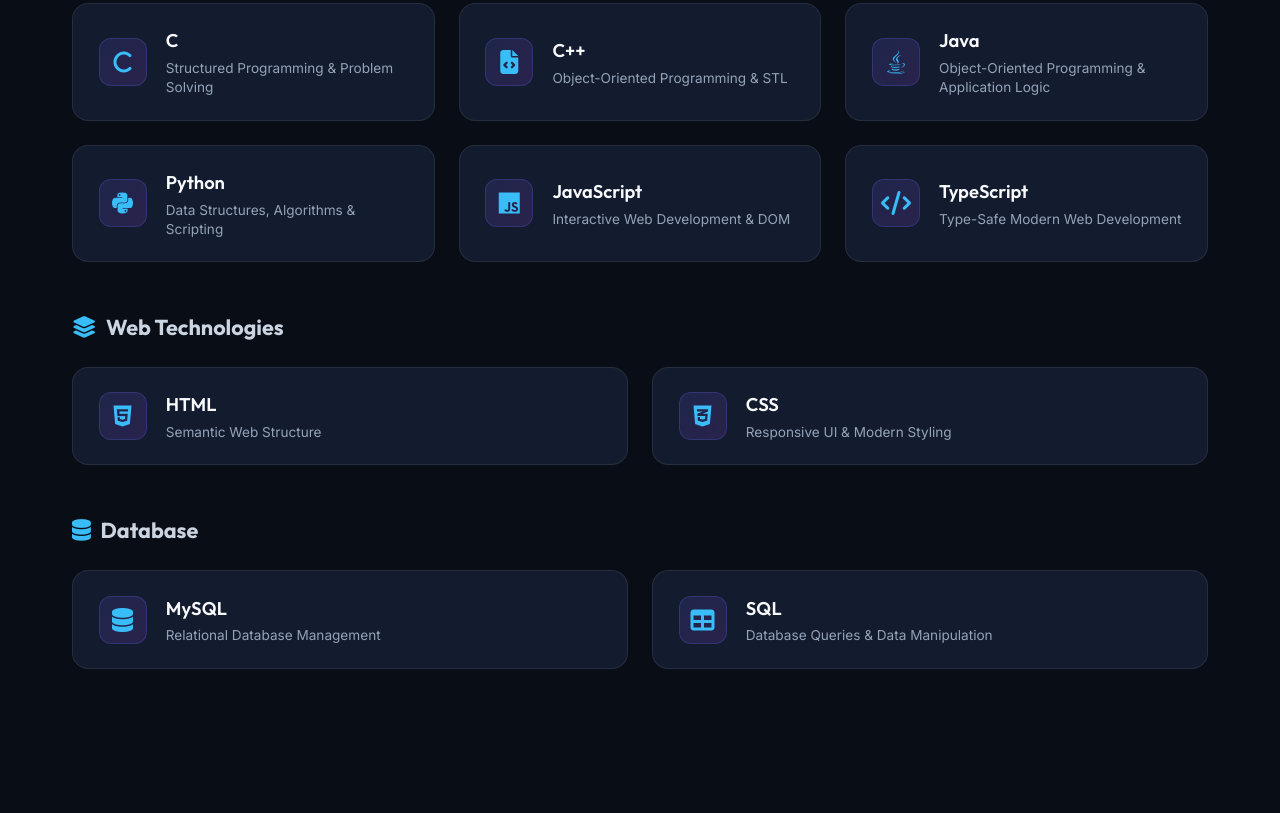
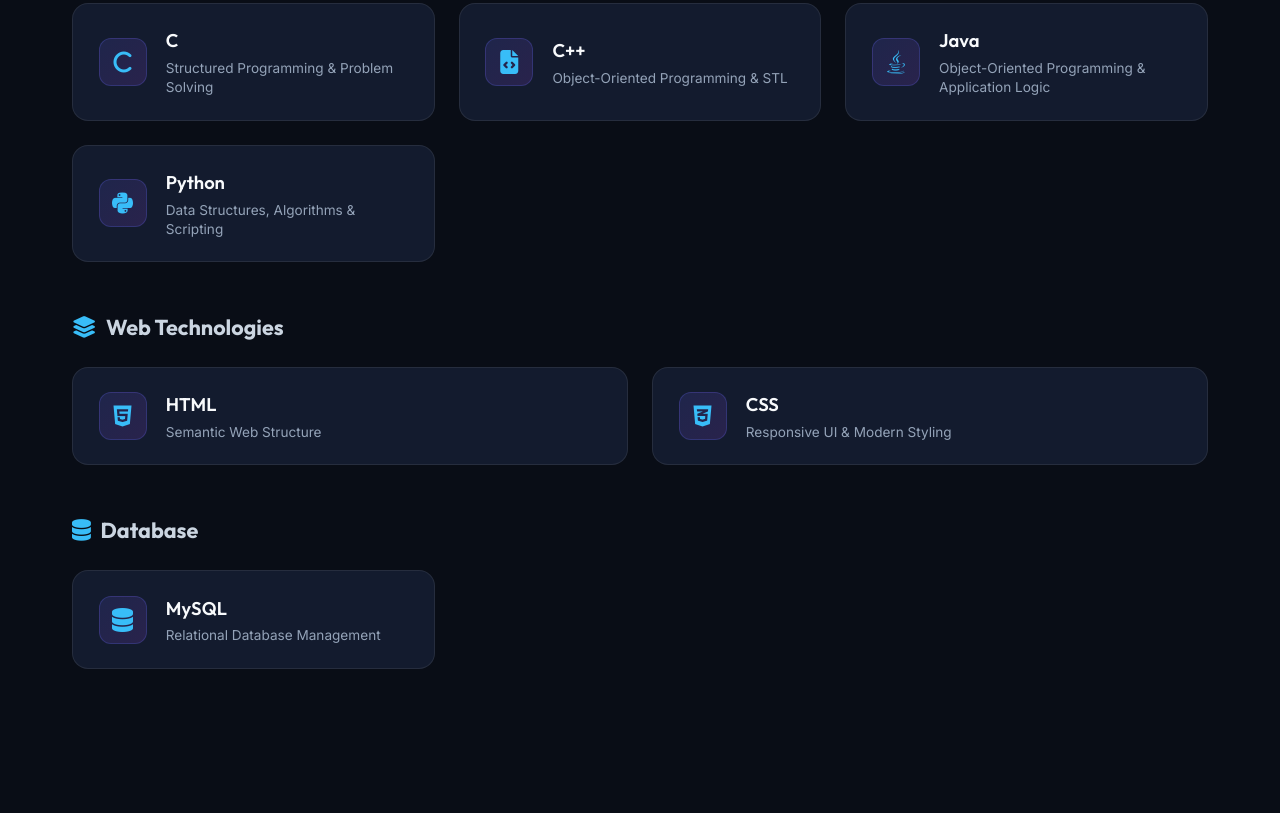
Before and after one commit to mariamfathima130607-stack/PORTFOLIO, a plain HTML site: page index.html in a window 1280 px wide. Shown: the part 1767-2580 px from the top of the page. Drawn offline with Linux system fonts and the light colour scheme.

Commit message:
Remove TypeScript, JavaScript, and generic SQL from portfolio

```diff
--- a/index.html
+++ b/index.html
@@ -158,20 +158,6 @@
                                 <p>Data Structures, Algorithms & Scripting</p>
                             </div>
                         </div>
-                        <div class="tech-card">
-                            <div class="tech-icon"><i class="fa-brands fa-js"></i></div>
-                            <div class="tech-info">
-                                <h4>JavaScript</h4>
-                                <p>Interactive Web Development & DOM</p>
-                            </div>
-                        </div>
-                        <div class="tech-card">
-                            <div class="tech-icon"><i class="fa-solid fa-code"></i></div>
-                            <div class="tech-info">
-                                <h4>TypeScript</h4>
-                                <p>Type-Safe Modern Web Development</p>
-                            </div>
-                        </div>
                     </div>
                 </div>
 
@@ -203,19 +189,12 @@
                     <h3 class="skills-group-title">
                         <i class="fa-solid fa-database group-title-icon"></i> Database
                     </h3>
-                    <div class="skills-card-grid two-col-grid">
+                    <div class="skills-card-grid">
                         <div class="tech-card">
                             <div class="tech-icon"><i class="fa-solid fa-database"></i></div>
                             <div class="tech-info">
                                 <h4>MySQL</h4>
                                 <p>Relational Database Management</p>
-                            </div>
-                        </div>
-                        <div class="tech-card">
-                            <div class="tech-icon"><i class="fa-solid fa-table"></i></div>
-                            <div class="tech-info">
-                                <h4>SQL</h4>
-                                <p>Database Queries & Data Manipulation</p>
                             </div>
                         </div>
                     </div>
@@ -244,7 +223,7 @@
                         <div class="project-tags">
                             <span>FastAPI</span>
                             <span>React</span>
-                            <span>TypeScript</span>
+                            <span>Python</span>
                         </div>
                         <div class="project-links">
                             <a href="https://github.com/mariamfathima130607-stack/FACULTY-" target="_blank" class="btn btn-sm btn-primary">
@@ -258,13 +237,13 @@
                 <div class="project-card">
                     <div class="project-banner project-banner-bio">
                         <i class="fa-solid fa-flask-vial project-icon"></i>
-                        <span class="project-badge">TypeScript</span>
+                        <span class="project-badge">Web System</span>
                     </div>
                     <div class="project-content">
                         <h3>masha-bio-lab</h3>
                         <p>Laboratory system &amp; computational project repository on GitHub.</p>
                         <div class="project-tags">
-                            <span>TypeScript</span>
+                            <span>Web App</span>
                             <span>GitHub Repo</span>
                         </div>
                         <div class="project-links">
@@ -300,7 +279,7 @@
                 <div class="project-card">
                     <div class="project-banner project-banner-alt">
                         <i class="fa-solid fa-globe project-icon"></i>
-                        <span class="project-badge">HTML / CSS / JS</span>
+                        <span class="project-badge">HTML / CSS</span>
                     </div>
                     <div class="project-content">
                         <h3>PORTFOLIO</h3>
@@ -308,7 +287,6 @@
                         <div class="project-tags">
                             <span>HTML</span>
                             <span>CSS</span>
-                            <span>JavaScript</span>
                         </div>
                         <div class="project-links">
                             <a href="https://github.com/mariamfathima130607-stack/PORTFOLIO" target="_blank" class="btn btn-sm btn-primary">
--- a/script.js
+++ b/script.js
@@ -1,7 +1,7 @@
 // Typewriter Effect
 const words = [
     "Python & Java Developer",
-    "SQL & Database Programmer",
+    "MySQL & Database Programmer",
     "C & Software Engineer",
     "Web Developer (HTML/CSS)",
     "Logic & Algorithm Solver"
```
Also changed, not shown: 1 other file.
